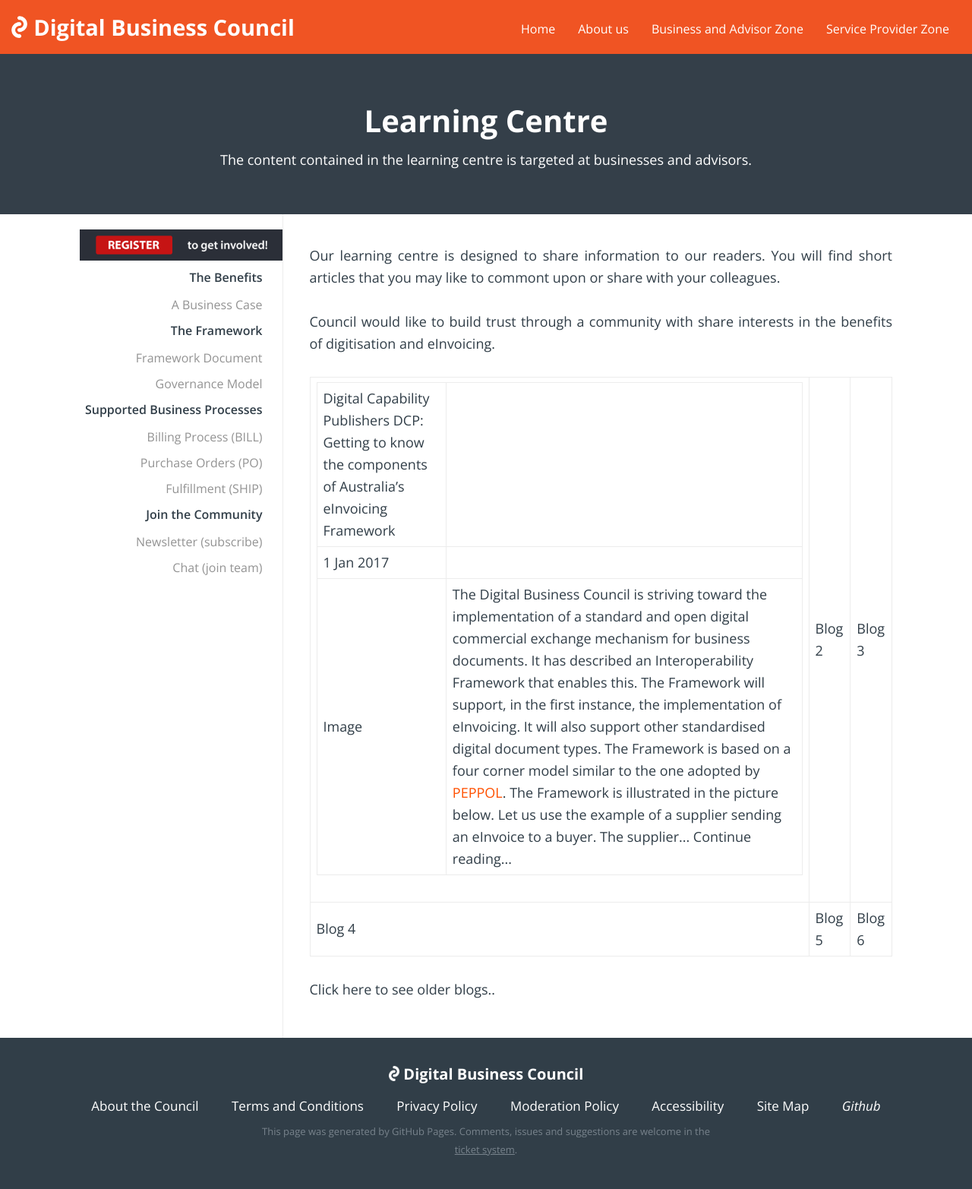
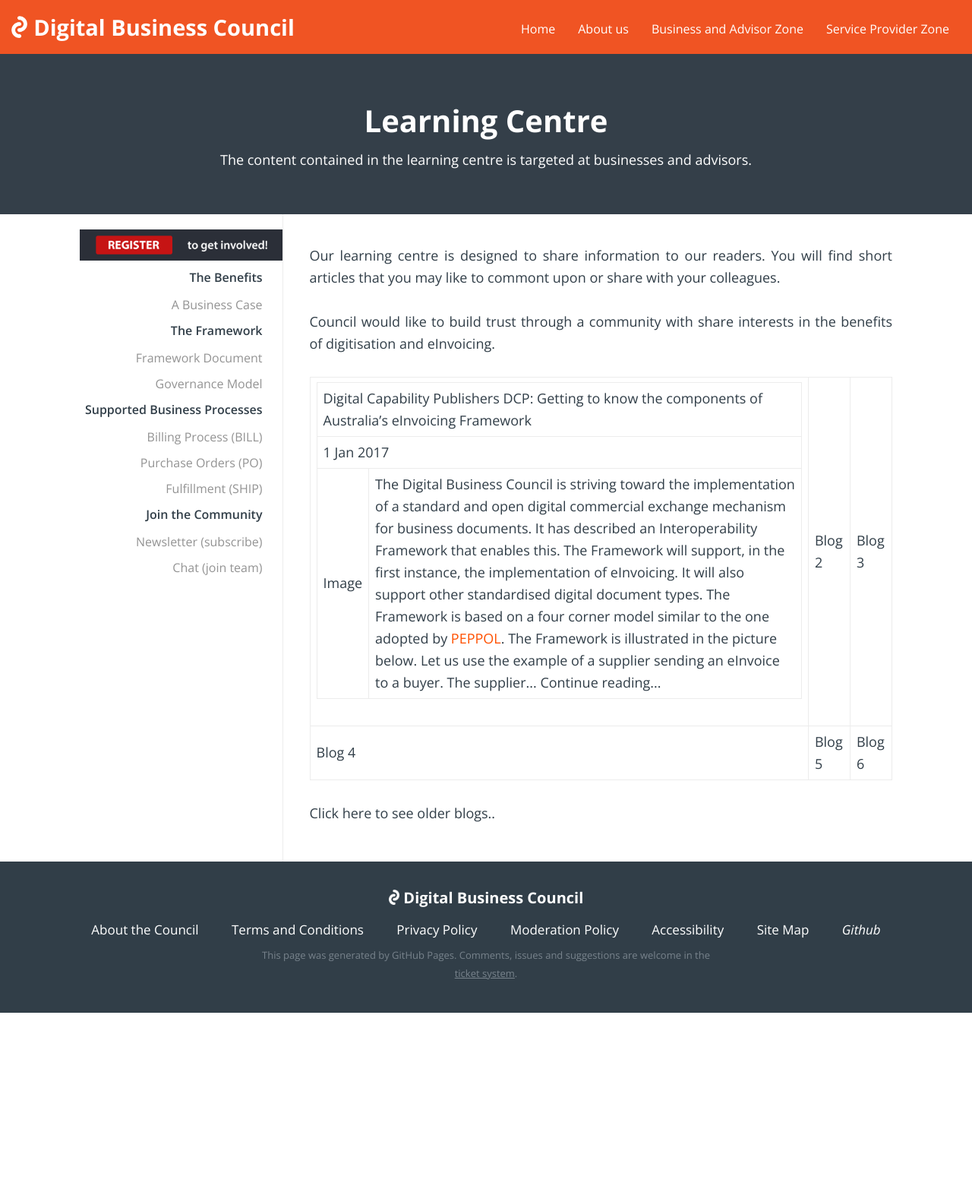
Before and after one commit to Digital-Business-Council/Digital-Business-Council.github.io, a Jekyll site: the page built from pages/business-zone/blogs/learning-centre.md, in a window 1280 px wide. Shown: the whole page at 76% size. Built offline with Jekyll 4.4.1, drawn with Linux system fonts in a browser that asks for light colours; after the commit the page ends 1333 px from its top, so only the background shows below that.

Commit message:
Update learning-centre.md

```diff
--- a/pages/business-zone/blogs/learning-centre.md
+++ b/pages/business-zone/blogs/learning-centre.md
@@ -13,14 +13,10 @@ Council would like to build trust through a community with share interests in th
 <td>
 <table>
 <tr>
-<td>Digital Capability Publishers DCP: Getting to know the components of Australia’s eInvoicing Framework </td>
-<td>
-</td>
+<td colspan="2">Digital Capability Publishers DCP: Getting to know the components of Australia’s eInvoicing Framework </td>
 </tr>
 <tr>
-<td>1 Jan 2017</td>
-<td>
-</td>
+<td colspan="2">1 Jan 2017</td>
 </tr>
 <tr>
 <td>
```
